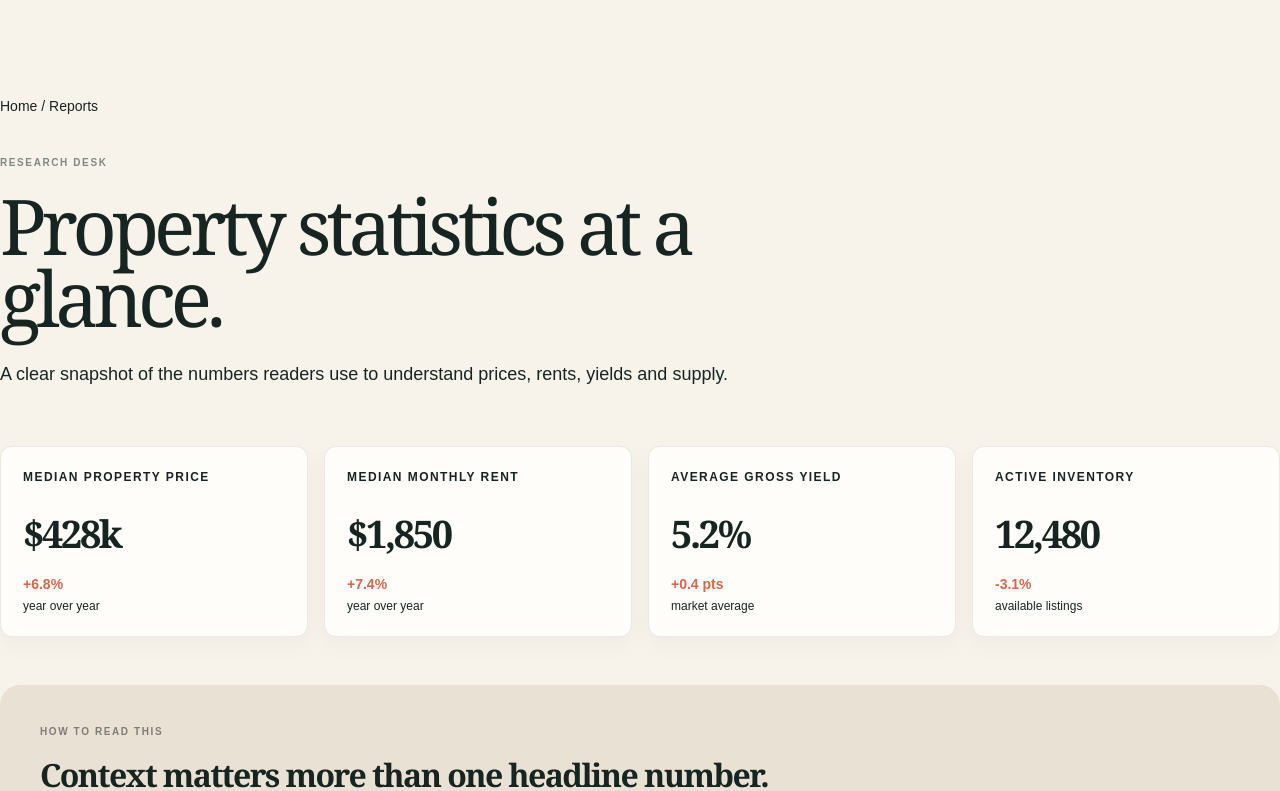
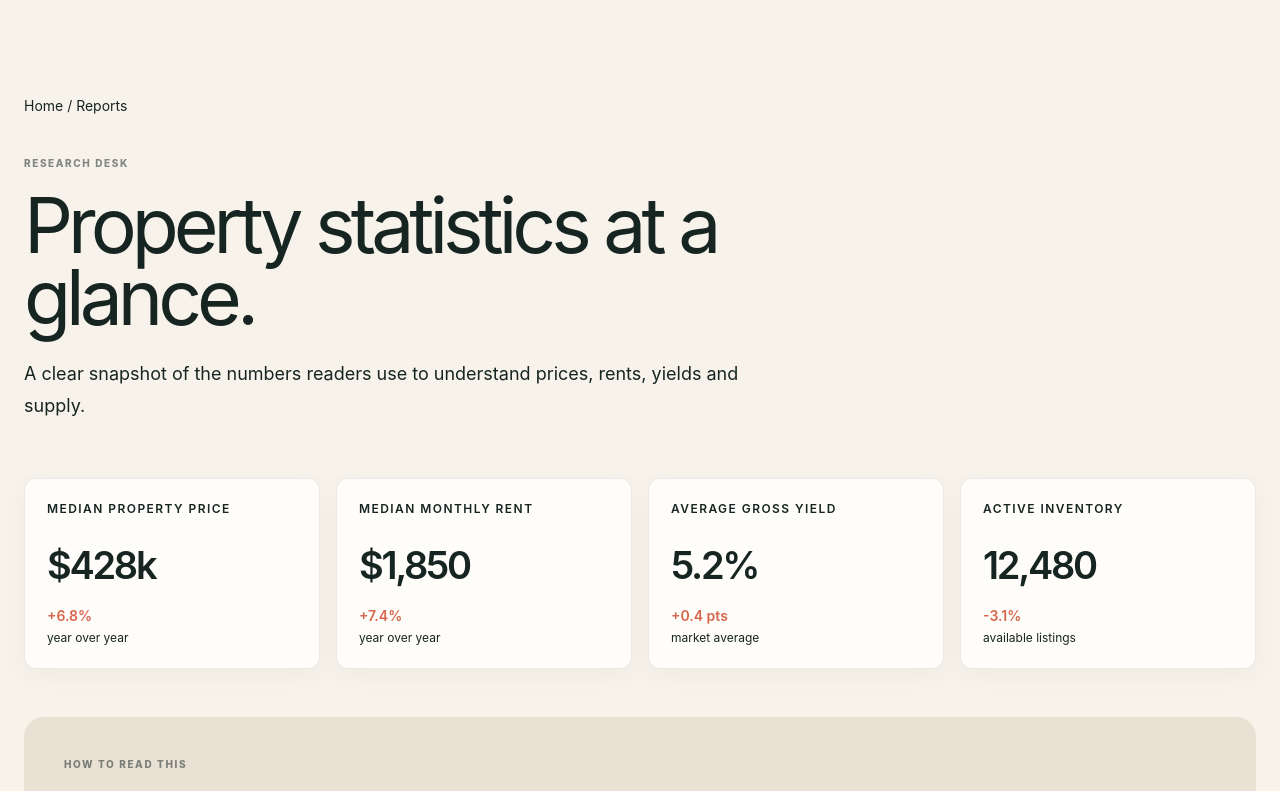
Before and after one commit to asadali51235/company, a Next.js app: page /reports in a window 1280 px wide. Shown: the top 791 px of the page. Built offline with nearby package versions, Linux system fonts and the light colour scheme; no server answers.

Commit message:
udate to verdion2

```diff
--- a/app/layout.tsx
+++ b/app/layout.tsx
@@ -35,8 +35,10 @@ export const metadata: Metadata = {
 export default function RootLayout({ children }: Readonly<{ children: React.ReactNode }>) {
   return (
     <html lang="en">
-      <body>
-        {children}
+      <body className="bg-background text-foreground antialiased">
+        <div className="max-w-[1280px] mx-auto px-4 md:px-6">
+          {children}
+        </div>
         <JsonLd
           data={{
             "@context": "https://schema.org",
--- a/client/src/index.css
+++ b/client/src/index.css
@@ -27,26 +27,26 @@
 }
 
 :root {
-  --background: #f7f3eb;
-  --foreground: #172522;
-  --card: #fffdf9;
-  --card-foreground: #172522;
-  --popover: #fffdf9;
-  --popover-foreground: #172522;
-  --primary: #17433f;
-  --primary-foreground: #f7f3eb;
-  --secondary: #e9e1d3;
-  --secondary-foreground: #172522;
-  --muted: #ede8df;
-  --muted-foreground: #6c736e;
-  --accent: #d8664d;
-  --accent-foreground: #fffdf9;
-  --border: rgba(23, 37, 34, .12);
-  --input: rgba(23, 37, 34, .14);
-  --ring: #d8664d;
-  --radius: .75rem;
-  --font-display: "DM Serif Display", Georgia, serif;
-  --font-body: "DM Sans", Arial, sans-serif;
+  --background: #ffffff;
+  --foreground: #09090b;
+  --card: #ffffff;
+  --card-foreground: #09090b;
+  --popover: #ffffff;
+  --popover-foreground: #09090b;
+  --primary: #0f172a;
+  --primary-foreground: #f8fafc;
+  --secondary: #f1f5f9;
+  --secondary-foreground: #0f172a;
+  --muted: #f1f5f9;
+  --muted-foreground: #64748b;
+  --accent: #f1f5f9;
+  --accent-foreground: #0f172a;
+  --border: #e2e8f0;
+  --input: #e2e8f0;
+  --ring: #09090b;
+  --radius: 0.5rem;
+  --font-display: "Inter", sans-serif;
+  --font-body: "Inter", sans-serif;
 }
 
 * { box-sizing: border-box; }
--- /dev/null
+++ b/css.d.ts
@@ -0,0 +1,4 @@
+declare module "*.css" {
+  const content: { [className: string]: string };
+  export default content;
+}
--- a/tsconfig.json
+++ b/tsconfig.json
@@ -4,6 +4,7 @@
     "app/**/*",
     "client/src/**/*",
     "next-env.d.ts",
+    "css.d.ts",
     "server/**/*",
     "shared/**/*",
     ".next-dev/types/**/*.ts"
@@ -31,7 +32,7 @@
     "allowImportingTsExtensions": true,
     "moduleResolution": "bundler",
     "baseUrl": ".",
-    "ignoreDeprecations": "5.0",
+    "ignoreDeprecations": "6.0",
     "types": [
       "node"
     ],
```
